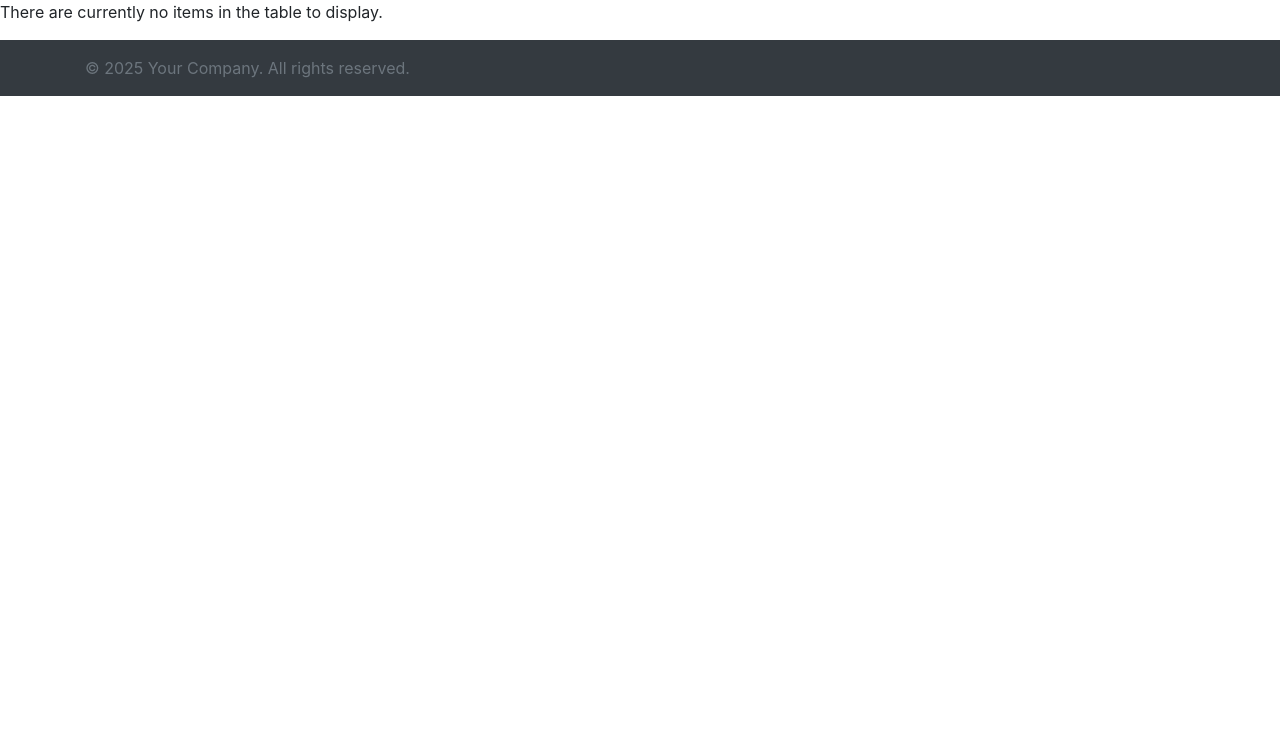
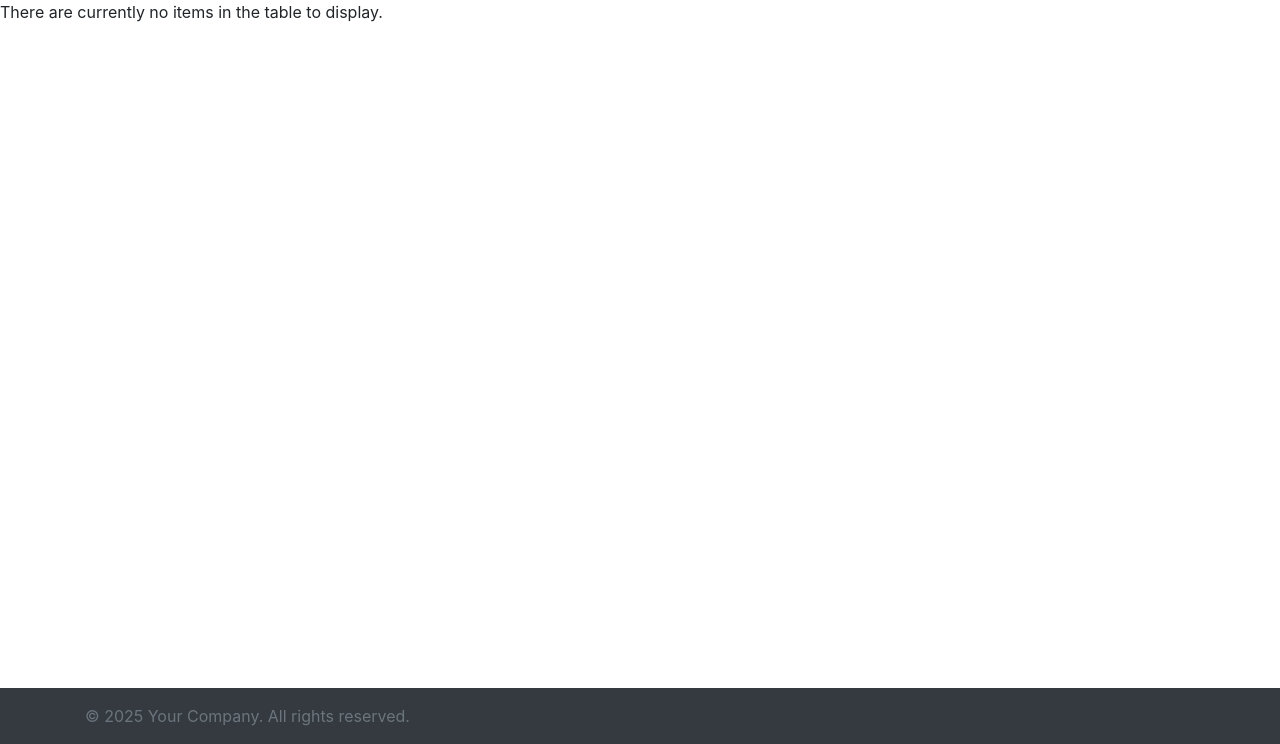
Before and after one commit to AmeliaES/eCommerce-admin-panel, a PHP site: page /read.php in a window 1280 px wide. Shown: the part 56-800 px from the top of the page. Run offline with PHP 8.4, Linux system fonts and the light colour scheme; data that the repository does not hold is empty.

Commit message:
footer now fixed to bottom of page

```diff
--- a/templates/footer.php
+++ b/templates/footer.php
@@ -1,4 +1,4 @@
-<footer class="footer mt-auto py-3 bg-dark">
+<footer class="footer mt-auto py-3 bg-dark fixed-bottom">
     <div class="container">
         <span class="text-muted">© 2025 Your Company. All rights reserved.</span>
     </div>
```
